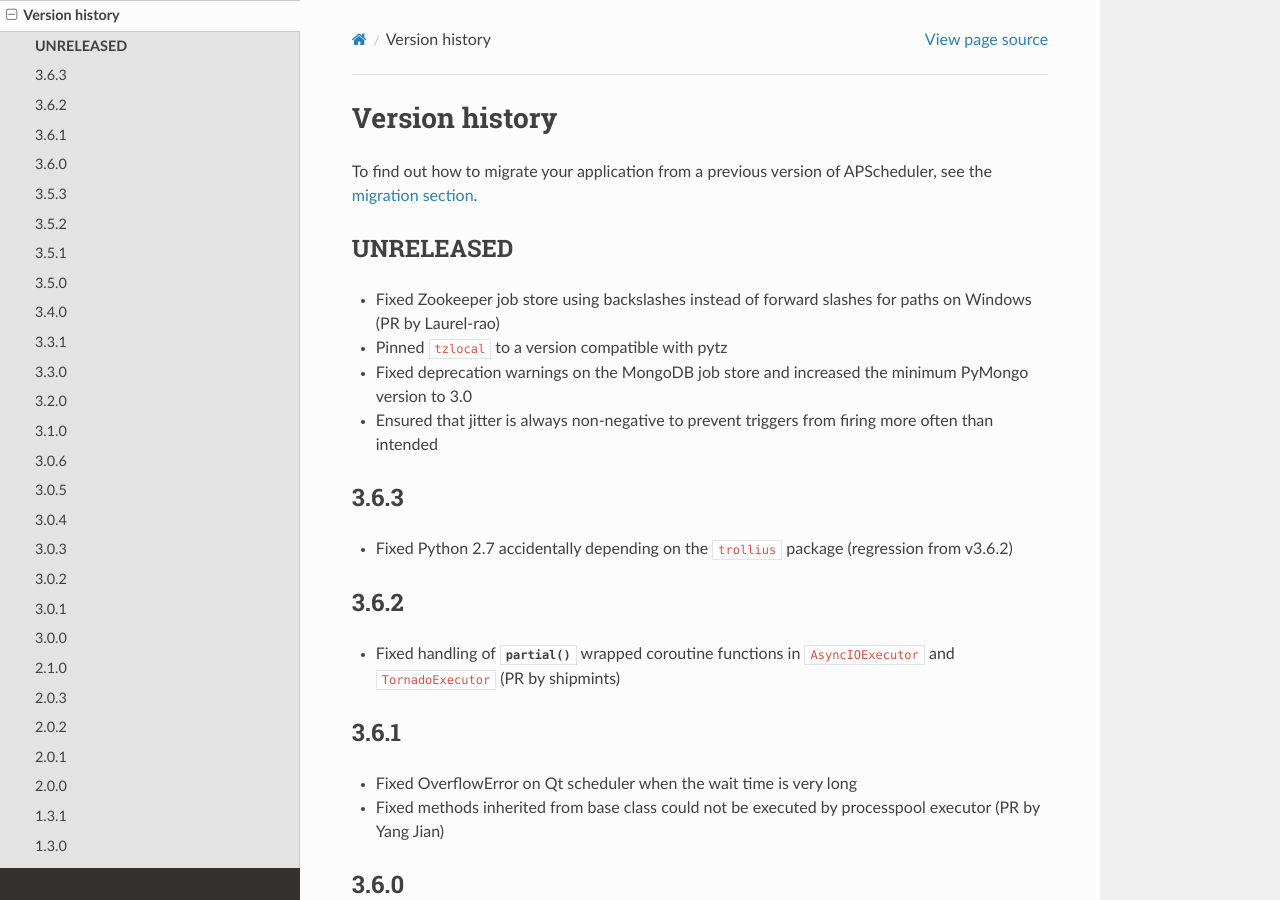
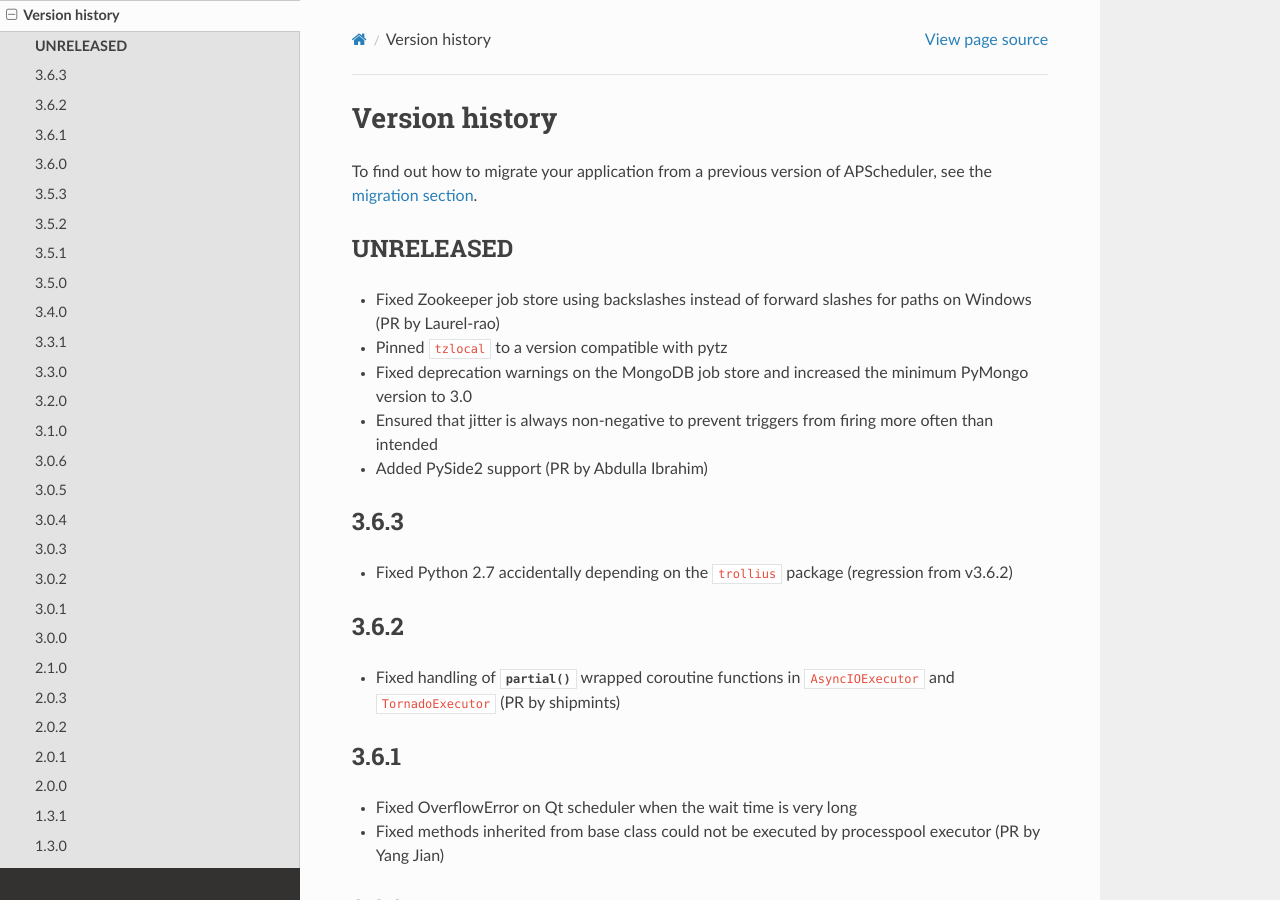
Before and after one commit to agronholm/apscheduler, a Sphinx documentation site: the page built from docs/versionhistory.rst, in a window 1280 px wide and 900 px high. Built offline with Sphinx 7.4.7 and the Read the Docs theme 2.0.0, drawn with Linux system fonts in a browser that asks for light colours.

Commit message:
Updated changelog for PR #477

```diff
--- a/docs/versionhistory.rst
+++ b/docs/versionhistory.rst
@@ -14,6 +14,7 @@ APScheduler, see the :doc:`migration section <migration>`.
   version to 3.0
 * Ensured that jitter is always non-negative to prevent triggers from firing more often than
   intended
+* Added PySide2 support (PR by Abdulla Ibrahim)
 
 
 3.6.3
```
